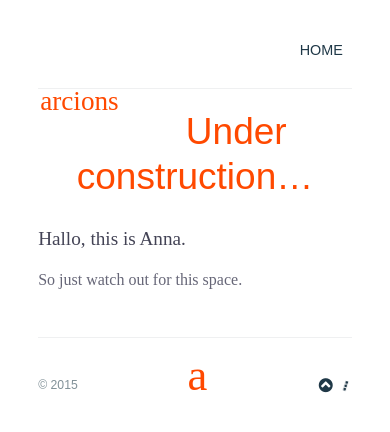
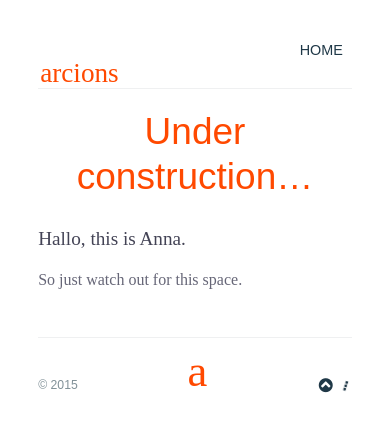
Before and after one commit to arcions/arcions.github.io, a Jekyll site: the page built from index.html, in a window 390 px wide. Shown: the top 432 px of the page. Built offline with Jekyll 4.4.1, drawn with Linux system fonts in a browser that asks for light colours; nearby versions of some CDN libraries; some web fonts are replaced; Markdown is read by kramdown in place of the engine named in the settings.

Commit message:
Update main.css

```diff
--- a/stylesheets/main.css
+++ b/stylesheets/main.css
@@ -286,8 +286,8 @@ h6 {
 @media screen and (max-width: 42em) {
     #header-left {
      font: 1.7em 'CharterB', serif;
-     margin-top: 31px;
-     padding-top: 31px; } }
+     margin-top: 17px;
+     padding-top: 17px; } }
 
 #header-right {
   text-align:right;
@@ -348,8 +348,8 @@ h6 {
   display: block;
   text-align: center;
   font-family: 'Charter', serif;
-  margin-top:-37px;
-  padding-top:-37px;
+  margin-top:-41px;
+  padding-top:-41px;
 }
     .site-footer-owner a {
      color: #FF4900;
```
